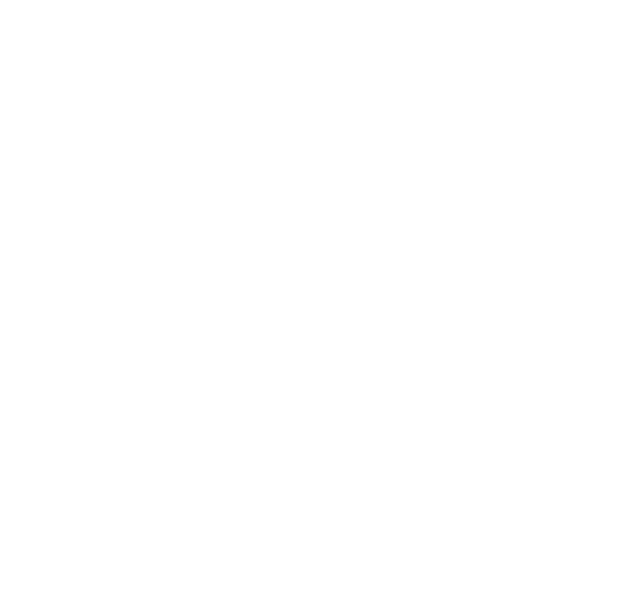
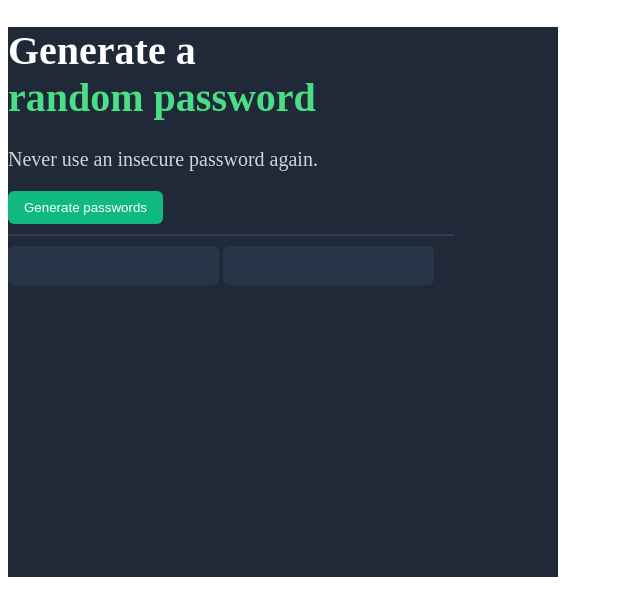
Before and after one commit to TildaL/Generate-random-password, a plain HTML site: page index.html in a window 1280 px wide. Shown: the whole page, without its empty margins (0-640 px from the left). Drawn offline with Linux system fonts and the light colour scheme.

Commit message:
new content

```diff
--- a/index.html
+++ b/index.html
@@ -8,6 +8,14 @@
     <link rel="stylesheet" href="style.css">
 </head>
 <body>
+    <main>
+        <h1>Generate a <br><span>random password</span></h1>
+        <p>Never use an insecure password again.</p>
+        <button>Generate passwords</button>
+        <div class="line"></div>
+        <div class="psw-container"></div>
+        <div class="psw-container"></div>
+    </main>
 
     <script src="script.js"></script>
 </body>
--- a/script.js
+++ b/script.js
@@ -0,0 +1,2 @@
+const characters = ["A","B","C","D","E","F","G","H","I","J","K","L","M","N","O","P","Q","R","S","T","U","V","W","X","Y","Z","a","b","c","d","e","f","g","h","i","j","k","l","m","n","o","p","q","r","s","t","u","v","w","x","y","z", "0", "1", "2", "3", "4", "5", "6", "7", "8", "9","~","`","!","@","#","$","%","^","&","*","(",")","_","-","+","=","{","[","}","]",",","|",":",";","<",">",".","?",
+"/"];
--- a/style.css
+++ b/style.css
@@ -0,0 +1,46 @@
+
+
+main {
+    width: 550px;
+    height: 550px;
+    background-color: #1F2937;
+}
+
+h1 {
+    color: #fff;
+    font-size: 40px;
+    font-weight: 800;
+}
+
+span {
+    color:#4ADF86;
+}
+
+p {
+    color: #D5D4D8;
+    font-size: 20px;
+    font-weight: 400;
+}
+
+button {
+    background-color: #10B981;
+    padding: 9px 16px 9px 16px;
+    border-radius: 6px;
+    border: none;
+    color: #fff
+}
+
+.line {
+    border-bottom: 2px solid #2F3E53;
+    width: 446px;
+    margin-top: 10px;
+}
+
+.psw-container {
+    background-color: #273549;
+    height: 39px;
+    width: 211px;
+    display: inline-block;
+    margin-top: 10px;
+    border-radius: 6px;
+}
```
